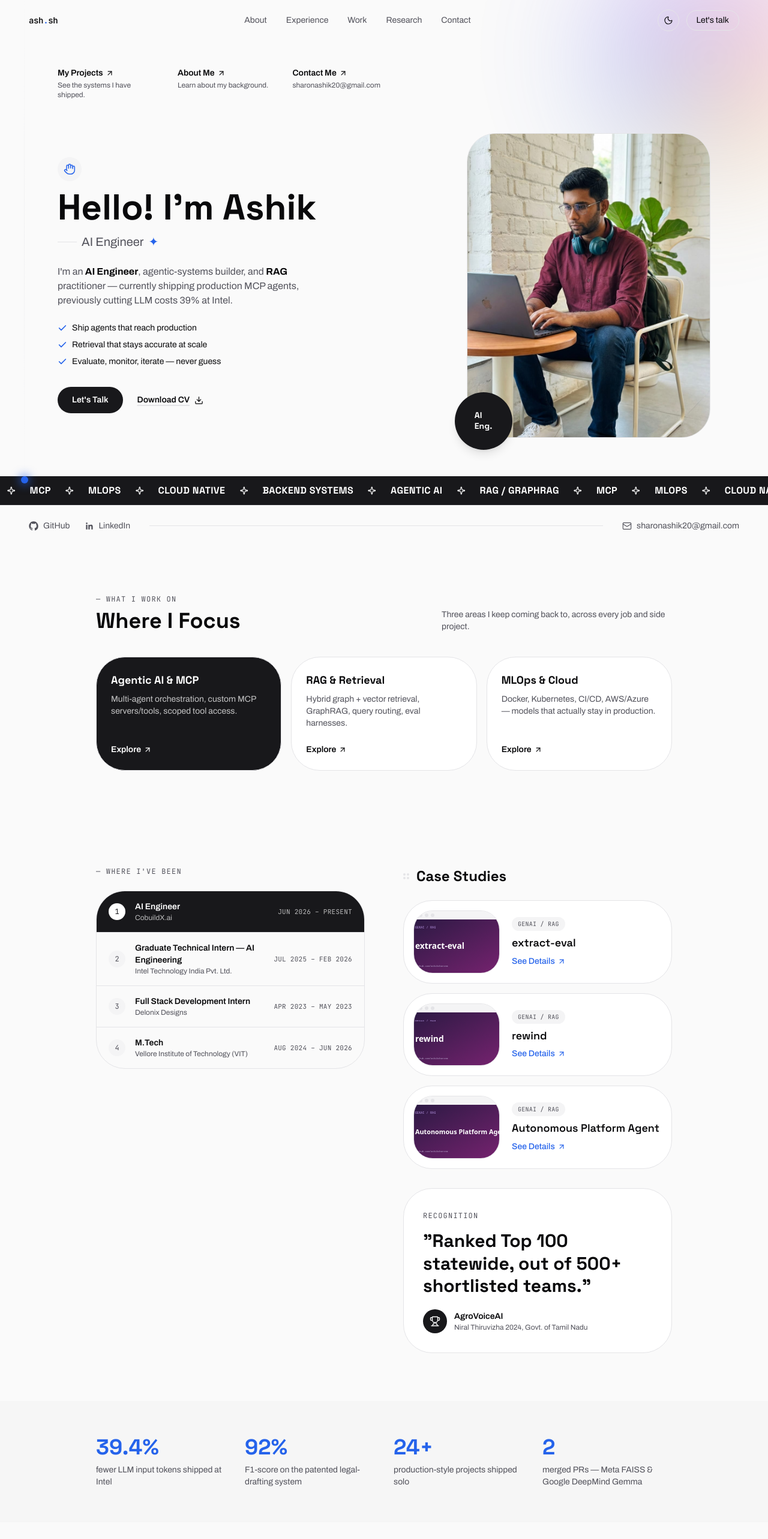
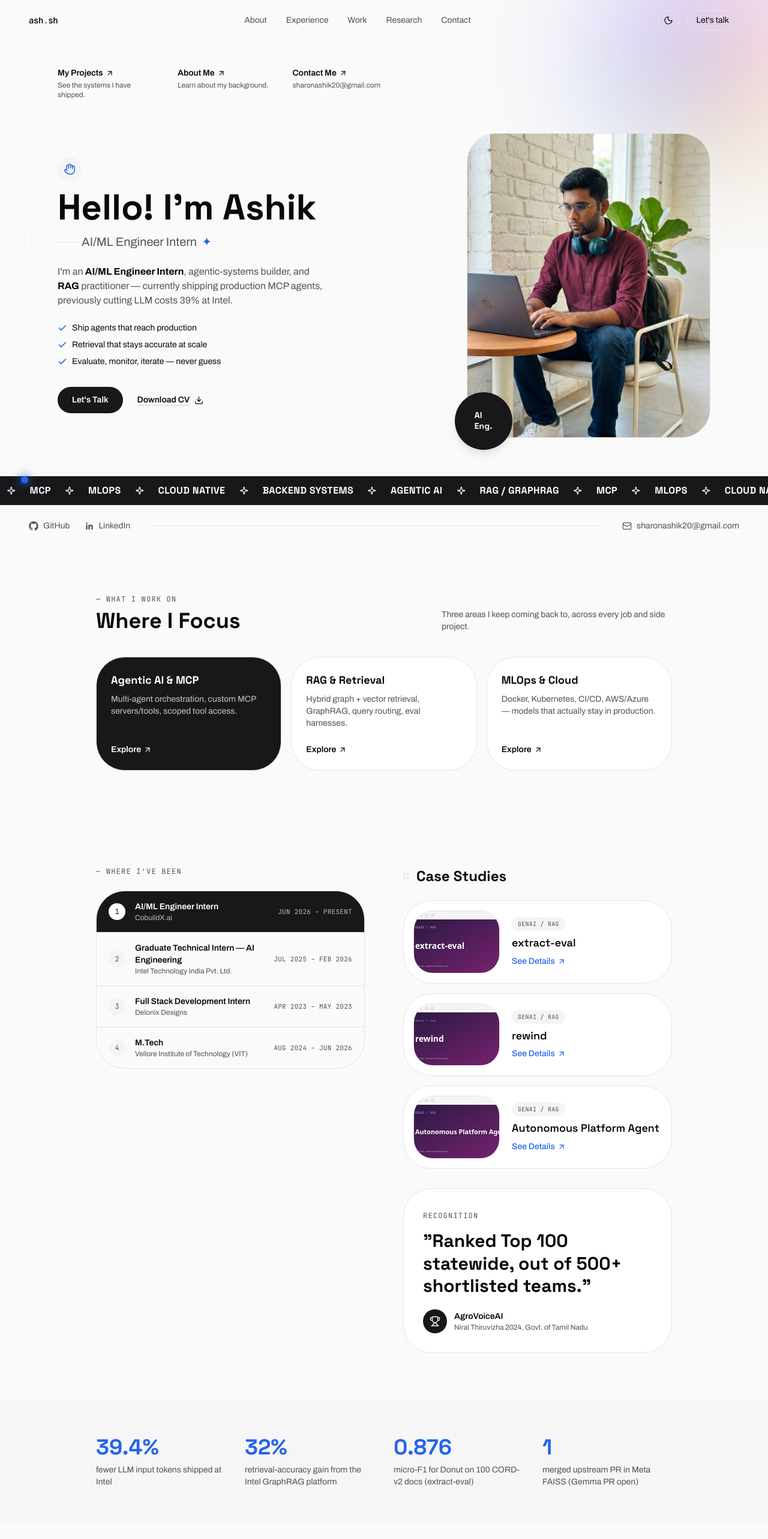
Before and after one commit to ashiksharonm/ashik-portfolio, a React (Vite) app: page / in a window 1280 px wide. Shown: the top 2566 px of the page at 60% size. Built offline with nearby package versions, Linux system fonts and the light colour scheme.

Commit message:
Update CobuildX experience and title to AI/ML Engineer Intern

```diff
--- a/src/data/experience.ts
+++ b/src/data/experience.ts
@@ -10,18 +10,18 @@ export interface ExperienceEntry {
 
 export const experience: ExperienceEntry[] = [
   {
-    role: 'AI Engineer',
+    role: 'AI/ML Engineer Intern',
     org: 'CobuildX.ai',
     location: 'Chennai, India · On-site',
     period: 'Jun 2026 – Present',
     current: true,
     bullets: [
-      'Building full-stack features for WarpX, an AI-powered collaborative workspace platform: a React + TypeScript frontend and a Python FastAPI backend deployed on AWS Lambda.',
-      'Designed and shipped AI custom agents with MCP (Model Context Protocol) tool integration, giving each agent scoped GitHub repository access for code-aware automated reviews.',
-      'Built a real-time collaborative Kanban task board and audited the production Supabase/Postgres schema for row-level security across the multi-tenant data model.',
-      'Built a config-driven entity-extraction evaluation framework (Precision/Recall/Fβ, Micro/Macro-F1 scoring) for an AI invoice-extraction pipeline, surfacing and fixing real production defects with zero changes to production code.',
+      'Designed and shipped agentic AI workflows using LangGraph with MCP (Model Context Protocol) tool integration, giving agents scoped GitHub repository access for code-aware automated reviews.',
+      'Major contributor to ai01, an LLM evaluation and observability platform: an async evaluation pipeline on AWS Lambda + SQS with DynamoDB atomic-counter completion detection, replacing a synchronous scorer that hit API Gateway\'s 29-second timeout.',
+      'Built multi-agent evaluation (trace-tree trajectory extraction plus toxicity, faithfulness, hallucination and answer-relevancy metrics) for both online and offline runs, and Hungarian-matched entity-extraction benchmarking with dataset versioning (promote-to-golden) and run comparison.',
+      'Added BYOK support across providers via litellm and published ai01-eval, a Python SDK on PyPI with CI score-gating helpers.',
     ],
-    stack: ['React', 'TypeScript', 'Python', 'FastAPI', 'AWS Lambda', 'Supabase', 'Anthropic Claude API', 'MCP'],
+    stack: ['LangGraph', 'MCP', 'Python', 'FastAPI', 'AWS Lambda', 'SQS', 'DynamoDB', 'litellm', 'React', 'TypeScript'],
   },
   {
     role: 'Graduate Technical Intern — AI Engineering',
--- a/src/data/stats.ts
+++ b/src/data/stats.ts
@@ -8,7 +8,7 @@ export interface Stat {
 
 export const stats: Stat[] = [
   { value: 39.4, decimals: 1, suffix: '%', label: 'fewer LLM input tokens shipped at Intel' },
-  { value: 92, suffix: '%', label: 'F1-score on the patented legal-drafting system' },
-  { value: 24, suffix: '+', label: 'production-style projects shipped solo' },
-  { value: 2, label: 'merged PRs — Meta FAISS & Google DeepMind Gemma' },
+  { value: 32, suffix: '%', label: 'retrieval-accuracy gain from the Intel GraphRAG platform' },
+  { value: 0.876, decimals: 3, label: 'micro-F1 for Donut on 100 CORD-v2 docs (extract-eval)' },
+  { value: 1, label: 'merged upstream PR in Meta FAISS (Gemma PR open)' },
 ]
--- a/src/sections/About.tsx
+++ b/src/sections/About.tsx
@@ -8,17 +8,15 @@ export default function About() {
       <SectionNode index="01" title="About" />
       <Reveal>
         <p className="text-lg leading-relaxed text-on-surface-variant sm:text-xl">
-          I'm an AI Engineer currently building agentic features and MCP tool integrations at{' '}
-          <span className="text-on-surface">CobuildX.ai</span>, on a React/TypeScript and FastAPI
-          stack running on AWS Lambda. Before that, at{' '}
+          I'm an AI/ML Engineer Intern at{' '}
+          <span className="text-on-surface">CobuildX.ai</span>, building agentic workflows with LangGraph
+          and MCP and contributing to an LLM evaluation platform (async eval pipelines on AWS Lambda and SQS). Before that, at{' '}
           <span className="text-on-surface">Intel Technology India</span>, I built a multi-agent
           LLM ticket-automation system and a GraphRAG knowledge platform on Neo4j and FAISS. I'm
-          finishing an M.Tech in AI &amp; Machine Learning at VIT, alongside two patents published — one
-          on multi-agent legal-drafting AI, one on hardware-accelerated semantic processing for
-          satellite SAR data — and a paper under review at Elsevier. Outside of work, I maintain a
+          finishing an M.Tech in AI &amp; Machine Learning at VIT, alongside three invention disclosures at VIT's IPR cell (not yet filed or granted) and a paper under review at Elsevier. Outside of work, I maintain a
           growing set of personal systems projects, from a from-scratch C memory allocator to
-          production-style RAG and ML-serving pipelines, and I've had two bug fixes merged upstream
-          into Meta's FAISS and Google DeepMind's Gemma.
+          production-style RAG and ML-serving pipelines, and I've had a CI fix merged into Meta's
+          FAISS and have an open PR against Google DeepMind's Gemma.
         </p>
       </Reveal>
 
--- a/src/sections/Hero.tsx
+++ b/src/sections/Hero.tsx
@@ -69,7 +69,7 @@ export default function Hero() {
               className="mt-3 flex items-center gap-2 text-xl text-on-surface-variant"
             >
               <span className="h-px w-8 bg-outline" />
-              AI Engineer
+              AI/ML Engineer Intern
               <span className="text-tertiary">✦</span>
             </motion.p>
 
@@ -79,7 +79,7 @@ export default function Hero() {
               transition={{ duration: 0.6, delay: 0.3 }}
               className="mt-6 max-w-md text-on-surface-variant"
             >
-              I'm an <strong className="text-on-surface">AI Engineer</strong>, agentic-systems builder,
+              I'm an <strong className="text-on-surface">AI/ML Engineer Intern</strong>, agentic-systems builder,
               and <strong className="text-on-surface">RAG</strong> practitioner — currently shipping
               production MCP agents, previously cutting LLM costs 39% at Intel.
             </motion.p>
```
